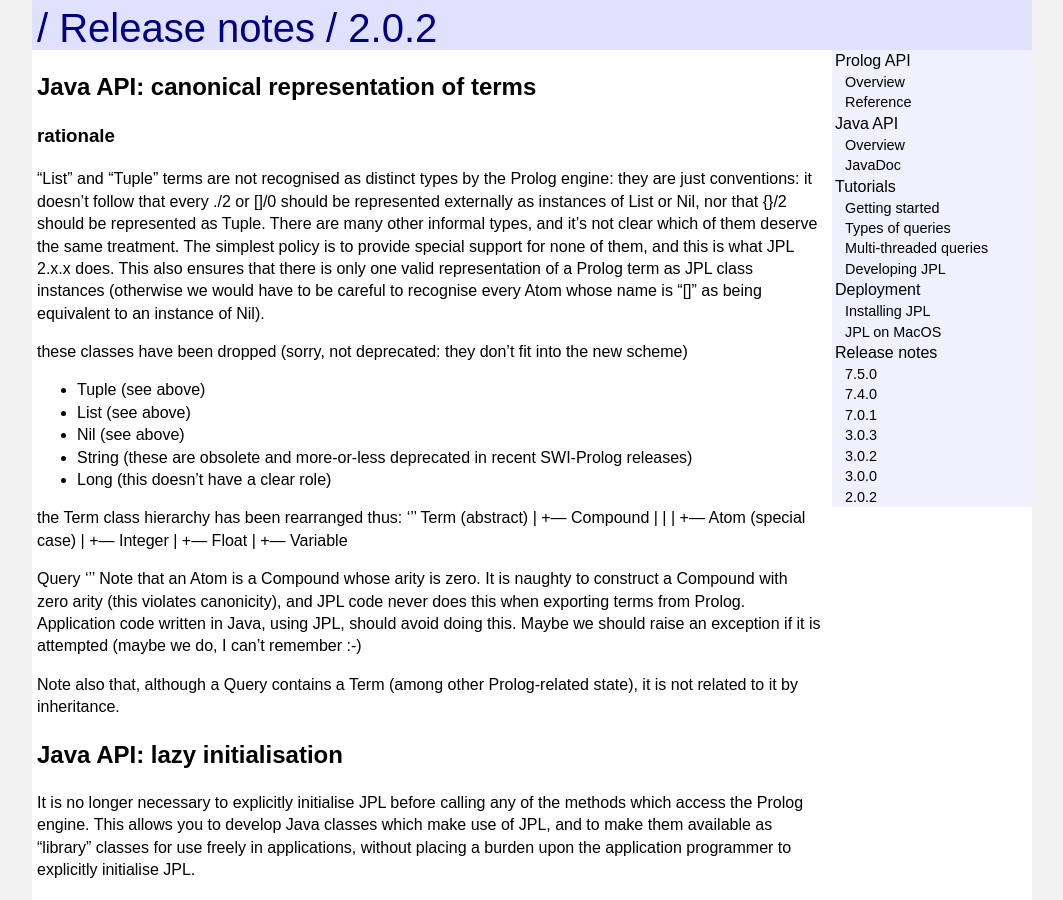
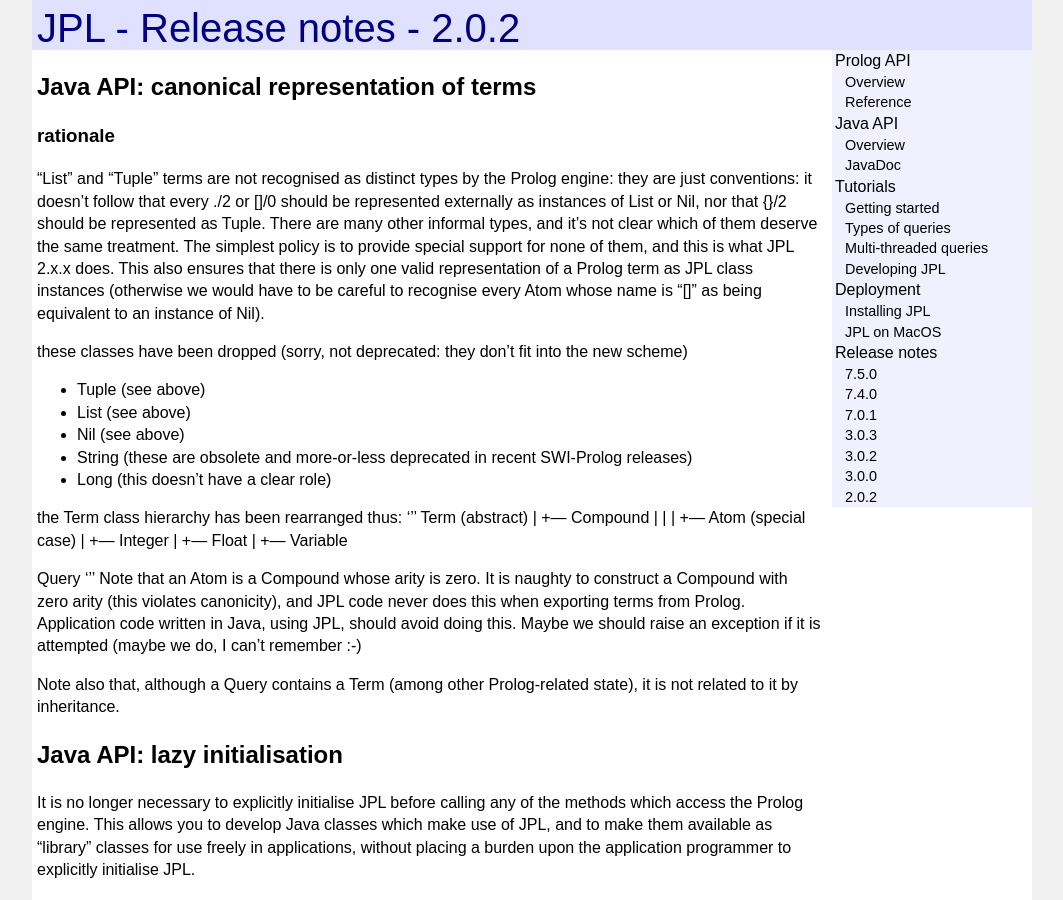
Before and after one commit to anionic/jpl-nav, a Jekyll site: the page built from docs/ReleaseNotes202.md, in a window 1280 px wide and 900 px high. Shown: the whole window, without its empty margins (108-1171 px from the left). Built offline with Jekyll 4.4.1, drawn with Linux system fonts in a browser that asks for light colours; our own code applies the rules of GitHub Pages for plain Markdown files.

Commit message:
Update ReleaseNotes202.md

```diff
--- a/docs/ReleaseNotes202.md
+++ b/docs/ReleaseNotes202.md
@@ -1,4 +1,4 @@
-# / Release notes / 2.0.2
+# JPL - Release notes - 2.0.2
 
 ## Java API: canonical representation of terms
 
```
